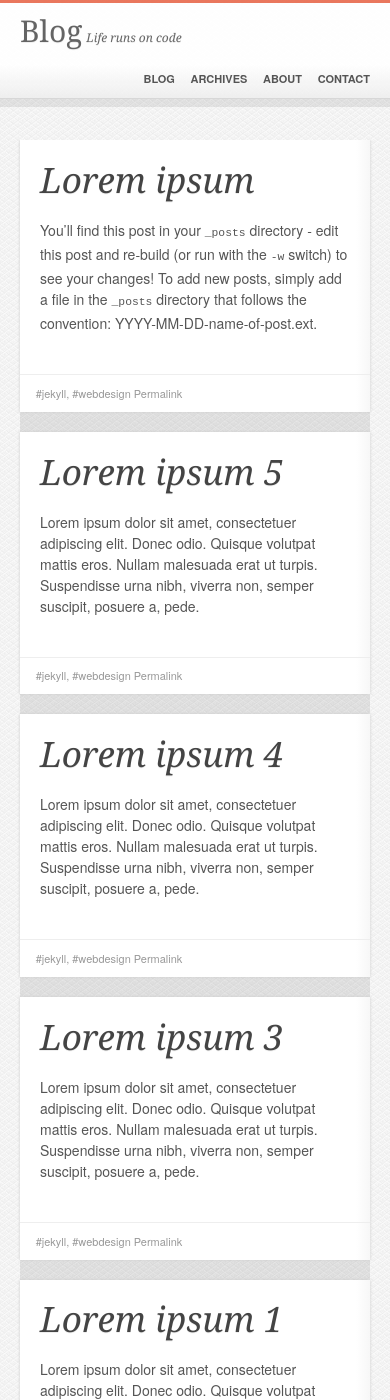
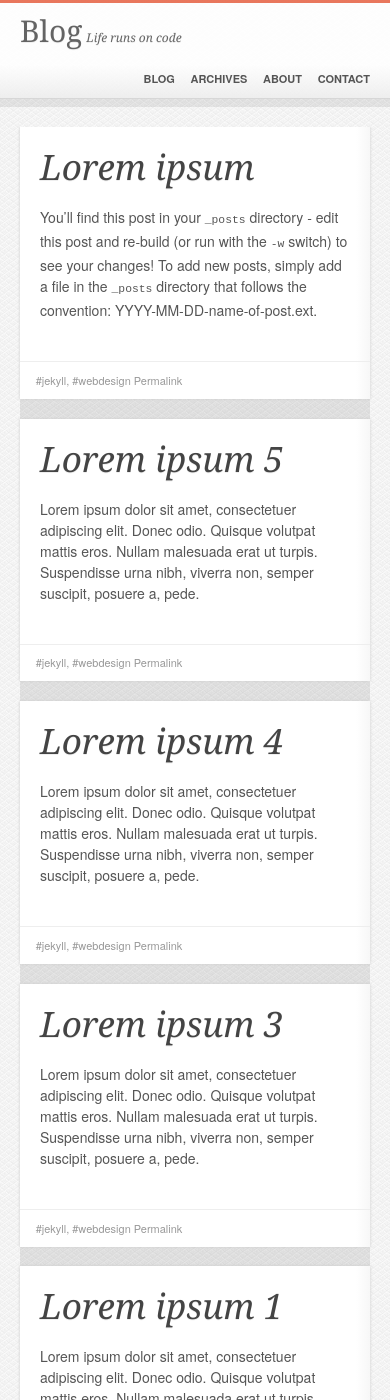
Before and after one commit to lukasmartinelli/lukasmartinelli.github.io, a Jekyll site: the page built from index.html, in a window 390 px wide and 1400 px high. Built offline with Jekyll 4.4.1, drawn with Linux system fonts in a browser that asks for light colours; Markdown is read by kramdown in place of the engine named in the settings; the list of posts is cut into pages by our own code.

Commit message:
Top is no longer fixed on small devices coz space is too precious.

```diff
--- a/css/main.css
+++ b/css/main.css
@@ -89,13 +89,16 @@
     background: -webkit-linear-gradient(top, white 0%, white 65%, #eeeeee 100%);
     background: linear-gradient(to bottom, white 0%, white 65%, #eeeeee 100%);
     overflow: hidden; }
+  @media only screen and (max-width: 30.71429em) {
+    #top {
+      position: relative; } }
 
 /* ===Main section=== */
 #main {
   margin-top: 6.42857em; }
   @media only screen and (max-width: 30.71429em) {
     #main {
-      margin-top: 10em; } }
+      margin-top: 1.42857em; } }
 
 #content {
   background: rgba(40, 40, 40, 0.1); }
```
Also changed, not shown: sass/_layout.scss (+8 -5 lines).
